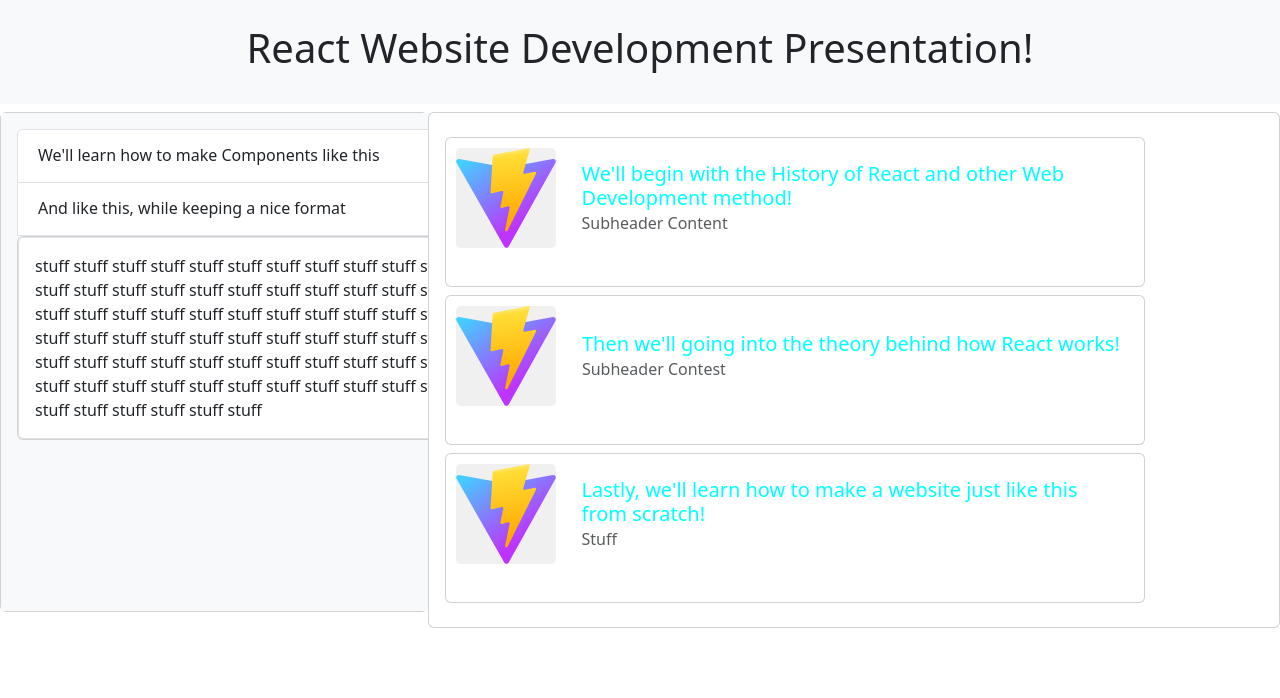
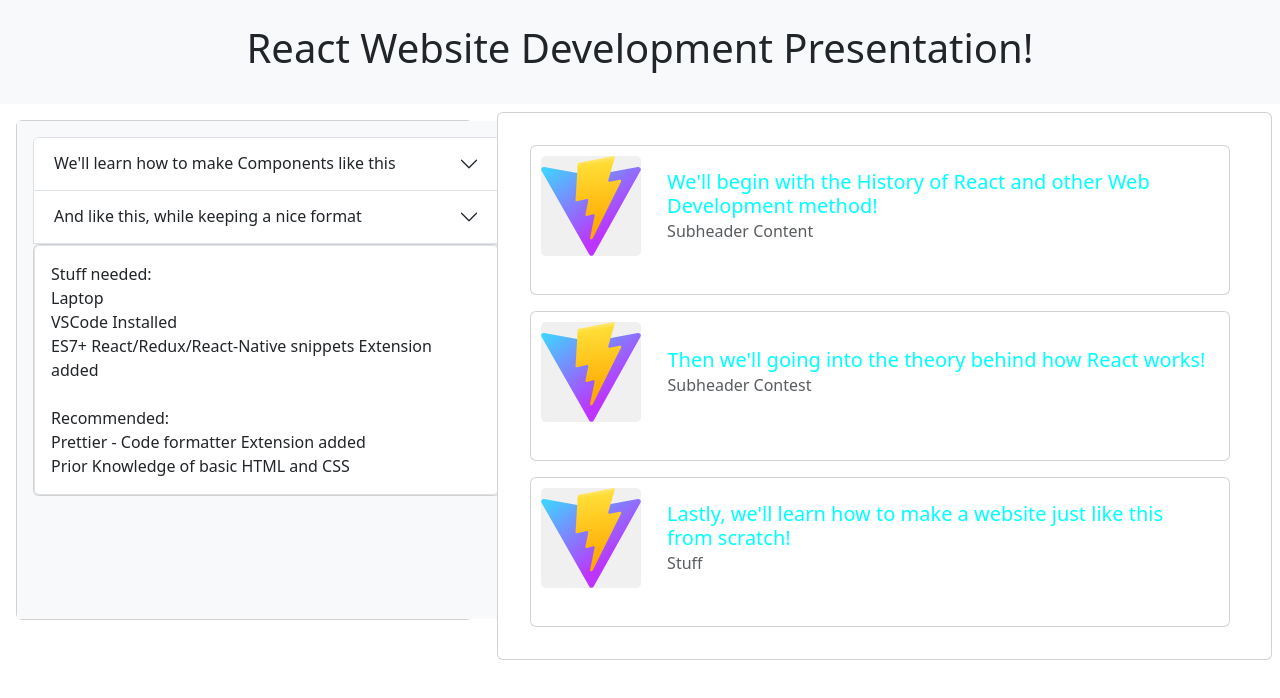
Before and after one commit to Prof-Starsky/reactproject, a React (Vite) app: page / in a window 1280 px wide. Shown: the top 698 px of the page. Built offline with nearby package versions, Linux system fonts and the light colour scheme.

Commit message:
Changes for Marketing

```diff
--- a/src/components/Content.tsx
+++ b/src/components/Content.tsx
@@ -4,11 +4,11 @@
 const Content = () => {
   return (
     <Card
-      className="my-2"
+      className="m-2"
       style={{
-        maxWidth: "1500px",
+        maxWidth: "1000px",
         maxHeight: "750px",
-        width: "1000px",
+        width: "850px",
         height: "500xpx",
         color: "blue",
       }}
--- a/src/components/SidebarAccordian.tsx
+++ b/src/components/SidebarAccordian.tsx
@@ -33,7 +33,7 @@
 const SidebarAccordion = () => {
   return (
     <Card
-      className="my-2"
+      className="m-3"
       style={{ maxWidth: "700px", height: "500px", color: "aqua" }}
     >
       <aside className="accordion bg-light p-3" id="sidebarAccordion">
@@ -47,13 +47,14 @@
         />
         <Card>
           <Card className="border rounded p-3">
-            stuff stuff stuff stuff stuff stuff stuff stuff stuff stuff stuff
-            stuff stuff stuff stuff stuff stuff stuff stuff stuff stuff stuff
-            stuff stuff stuff stuff stuff stuff stuff stuff stuff stuff stuff
-            stuff stuff stuff stuff stuff stuff stuff stuff stuff stuff stuff
-            stuff stuff stuff stuff stuff stuff stuff stuff stuff stuff stuff
-            stuff stuff stuff stuff stuff stuff stuff stuff stuff stuff stuff
-            stuff stuff stuff stuff stuff stuff
+            Stuff needed: <br></br>
+            Laptop <br></br>
+            VSCode Installed <br></br>
+            ES7+ React/Redux/React-Native snippets Extension added <br></br>
+            <br></br>
+            Recommended: <br></br>
+            Prettier - Code formatter Extension added<br></br>
+            Prior Knowledge of basic HTML and CSS <br></br>
           </Card>
         </Card>
       </aside>
--- a/src/components/Subheader.tsx
+++ b/src/components/Subheader.tsx
@@ -8,7 +8,7 @@
 const Subheader = ({ title, children }: SubheaderProps) => {
   return (
     <Card
-      className="my-2"
+      className="m-3"
       style={{ maxWidth: "700px", height: "150px", color: "aqua" }}
     >
       <div className="d-flex align-items-center">
```
